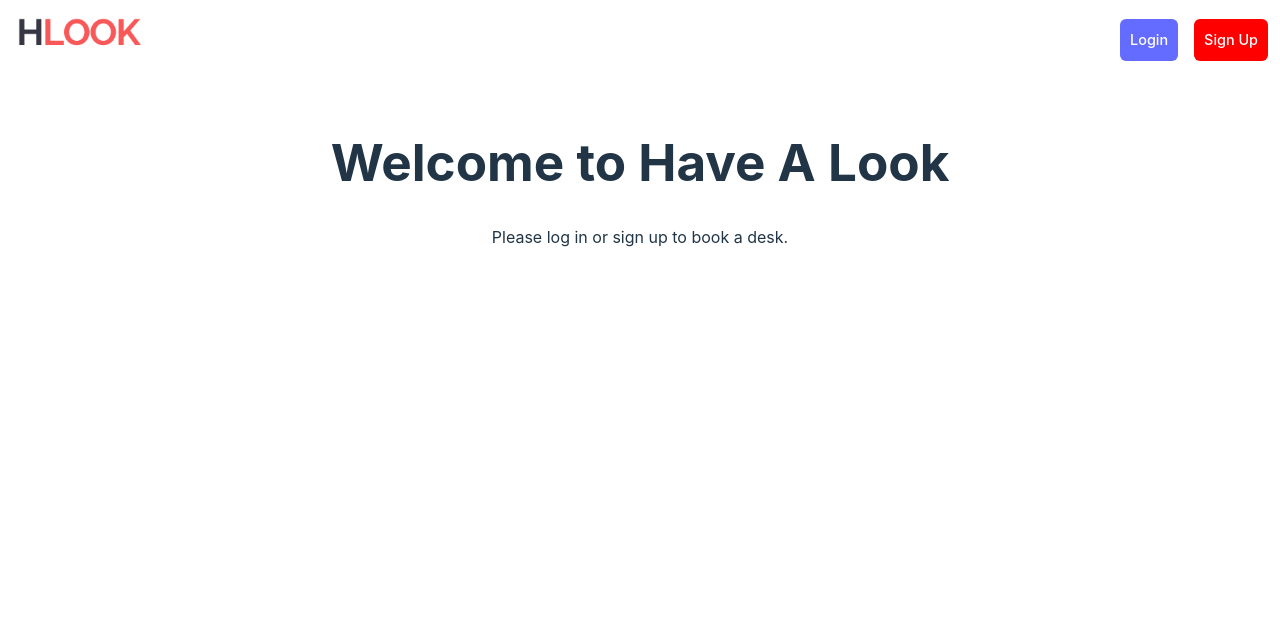
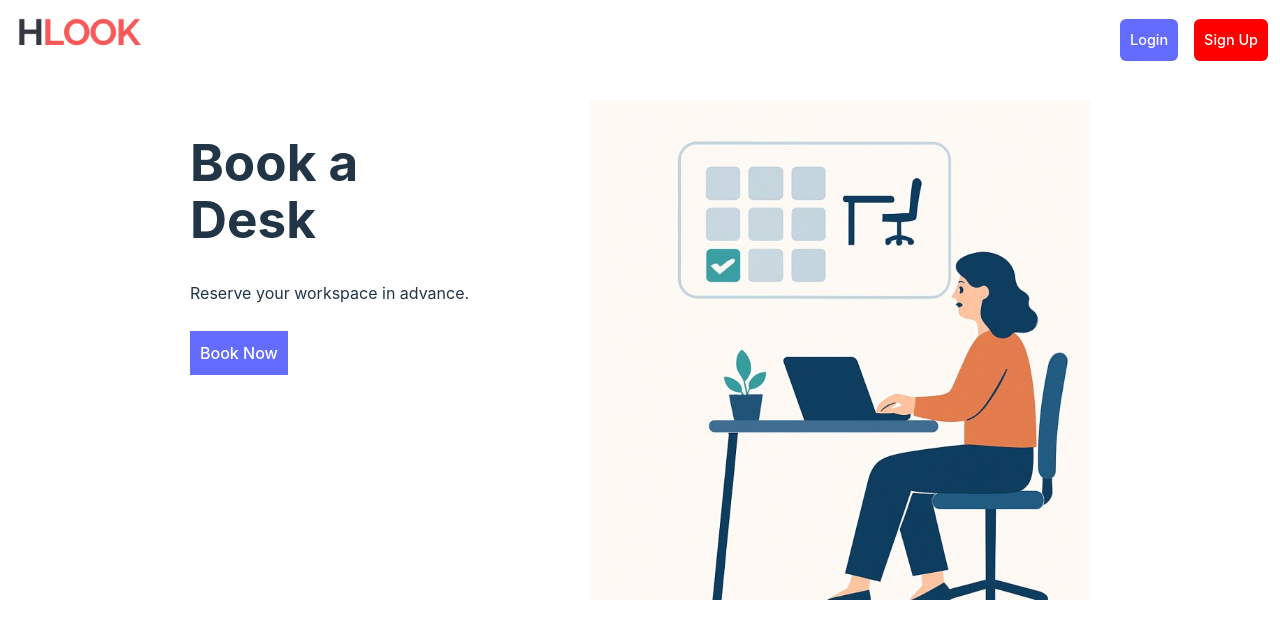
Before and after one commit to eediallo/deskeando, a React (Vite) app in the folder web/: page / in a window 1280 px wide. Shown: the top 638 px of the page. Built offline with nearby package versions, Linux system fonts and the light colour scheme; no server answers.

Commit message:
style: update App component to enhance hero section with new content and image

```diff
--- a/web/src/App.jsx
+++ b/web/src/App.jsx
@@ -1,7 +1,9 @@
 import PropTypes from "prop-types";
+import { Link } from "react-router-dom";
 import { Navigate, Route, Routes } from "react-router-dom";
 import { useLocation } from "react-router-dom";
 
+import Hero from "./assets/hero.jpg";
 import Header from "./components/Header";
 import { useAppContext } from "./context/useAppContext";
 import "./App.css";
@@ -21,9 +23,17 @@ function App() {
 				<Route
 					path="/"
 					element={
-						<div style={{ textAlign: "center", marginTop: "2rem" }}>
-							<h1>Welcome to Have A Look</h1>
-							<p>Please log in or sign up to book a desk.</p>
+						<div className="hero">
+							<div>
+								<h1>Book a Desk</h1>
+								<p>Reserve your workspace in advance.</p>
+								<Link to="/register" className="book-now-btn">
+									Book Now
+								</Link>
+							</div>
+							<div>
+								<img className="hero-image" src={Hero} alt="desk booking" />
+							</div>
 						</div>
 					}
 				/>
```
